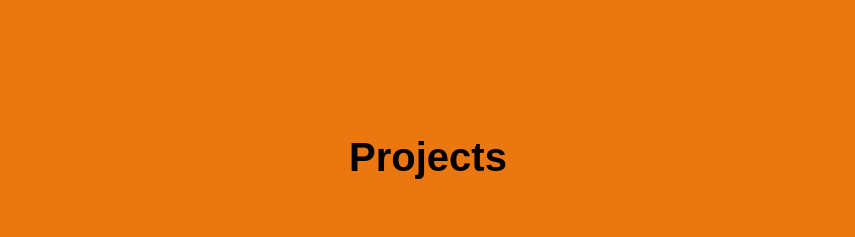
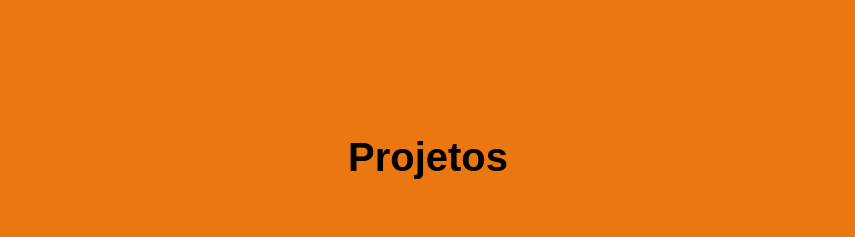
Before and after one commit to gustapavao/portfolio, a Vue app: page / in a window 1280 px wide. Shown: the part 920-1157 px from the top of the page, without its empty margins (212-1067 px from the left). Built offline with nearby package versions, Linux system fonts and the light colour scheme.

Commit message:
Language mistake fix

```diff
--- a/src/components/ProjectShow.vue
+++ b/src/components/ProjectShow.vue
@@ -26,7 +26,7 @@ const randoMovie = {
 <template>
 <div class="projects-container" id="projects">
   <div class="projects-header">
-    <h1>Projects</h1>
+    <h1>Projetos</h1>
     <p>
       Alguns projetos que já desenvolvi estão aqui, assim como as tecnologias que usei para desenvolve-los.
     </p>
```
